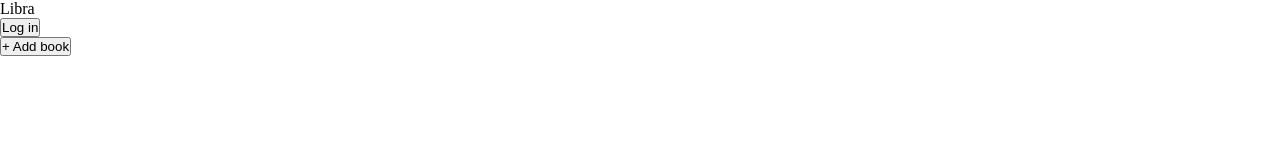
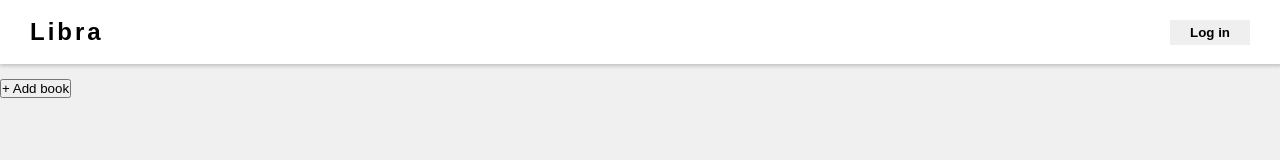
Before and after one commit to mattiauliano/library, a plain HTML site: page index.html in a window 1280 px wide. Drawn offline with Linux system fonts and the light colour scheme.

Commit message:
Add style to the header

```diff
--- a/style.css
+++ b/style.css
@@ -2,4 +2,41 @@
     margin: 0;
     padding: 0;
     box-sizing: border-box;
+    font-family: Arial, Helvetica, sans-serif;
 }
+
+body {
+    display: flex;
+    flex-direction: column;
+    align-items: center;
+    background-color: rgb(240, 240, 240);
+}
+
+.header {
+    display: flex;
+    justify-content: space-between;
+    align-items: center;
+    width: 100vw;
+    padding: 32px 30px;
+    height: 40px;
+    margin-bottom: 15px;
+    background-color: white;
+    box-shadow: 1px 1px 4px 1px rgba(0, 0, 0, 0.2);
+}
+
+.header .logo {
+    font-size: 1.5rem;
+    letter-spacing: 3px;
+    font-weight: 600;
+}
+
+.header .log-in {
+    border: none;
+    padding: 5px 20px;
+    font-weight: bold;
+    transition: transform 0.3s ease-in;
+}
+
+.header .log-in:hover {
+    transform: scale(1.2);
+}
```
